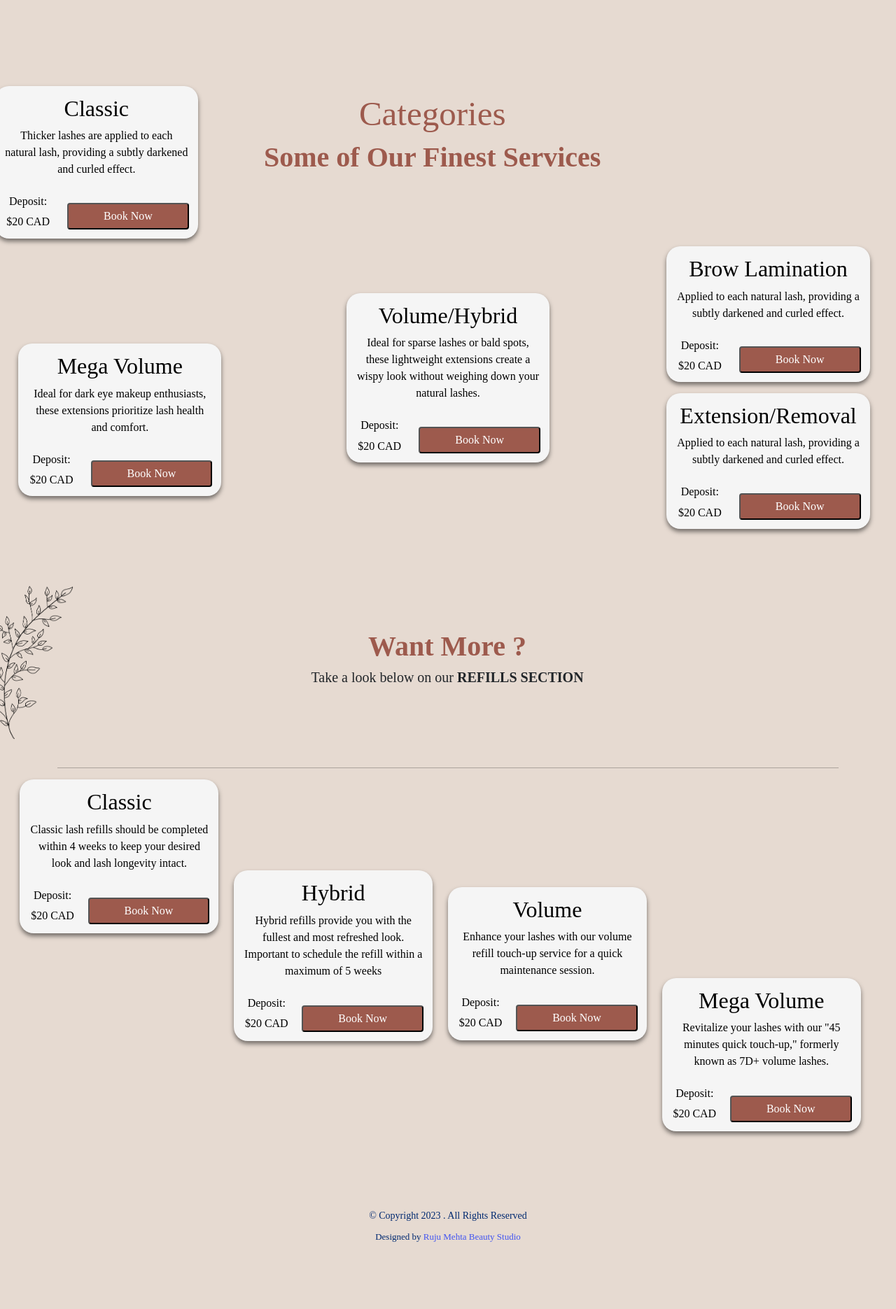
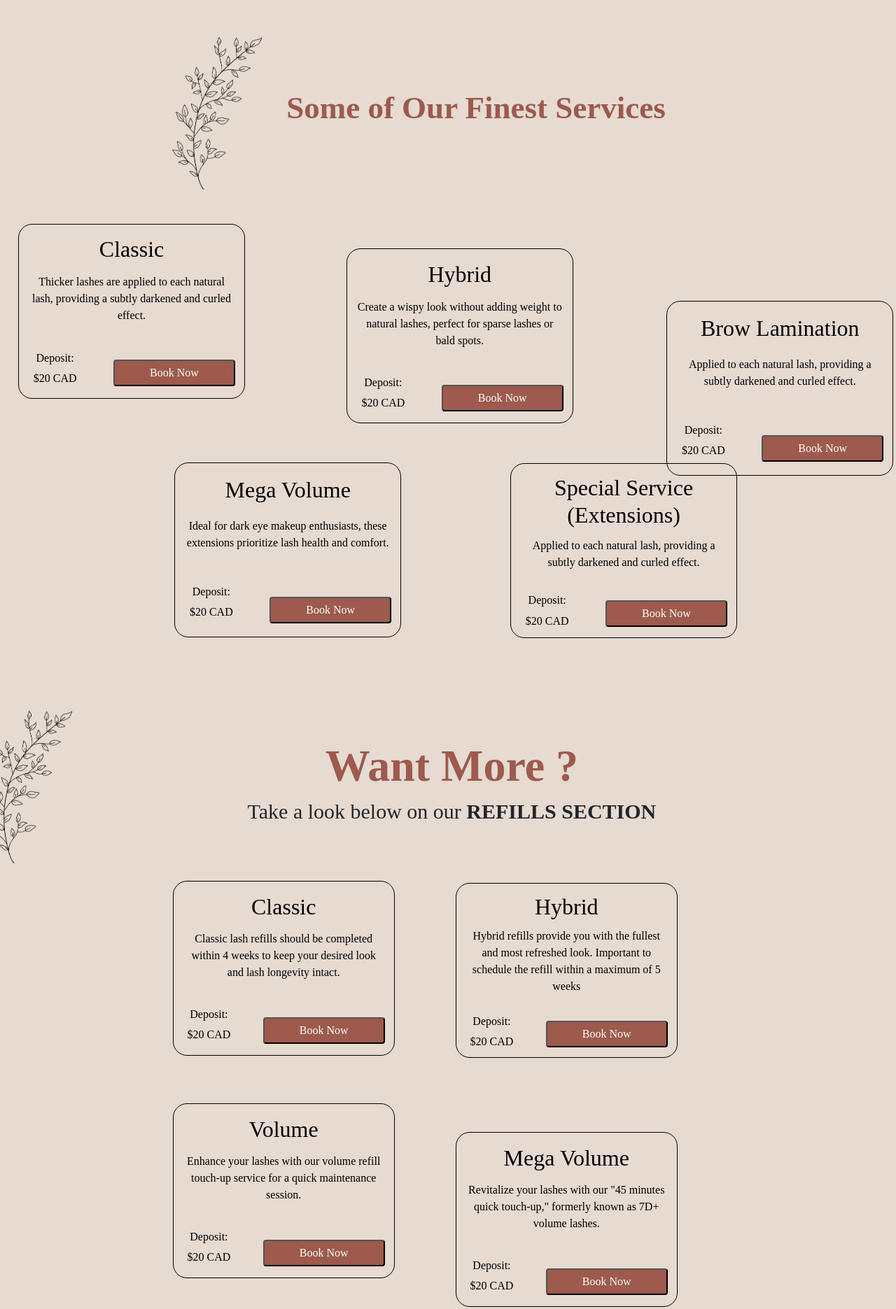
Before and after one commit to Viren-WorkPlace/cosmetic, a plain HTML site: page inner-page.html in a window 1280 px wide. Shown: the part 720-2591 px from the top of the page at 70% size. Before the commit the page ends 2528 px from the top, so only its background shows below. Drawn offline with Linux system fonts and the light colour scheme.

Commit message:
changes needed

```diff
--- a/assets/css/style.css
+++ b/assets/css/style.css
@@ -1651,7 +1651,7 @@ section  {
 }
 
 .contact .info-box h3 {
-  font-size: 20px;
+  font-size: 25px;
   color: #000;
   font-weight: 700;
   margin: 20px 0 10px 0;
@@ -1660,7 +1660,7 @@ section  {
 .contact .info-box p {
   padding: 0;
   line-height: 24px;
-  font-size: 14px;
+  font-size: 19px;
   margin-bottom: 0;
 }
 
--- a/assets/css/style2.css
+++ b/assets/css/style2.css
@@ -12,11 +12,10 @@
 
     .refill-card {
         margin-bottom: 20px;
-        height: 97%;
+        height: 250px;
         border-radius: 20px;
-        width: 26%;
-        box-shadow: 0 4px 6px rgba(0, 0, 0, 0.5);
-        background-color: whitesmoke;
+        width: 29%;
+        border: 1px solid black;
         color: black;
       }
     .card-body {
@@ -85,24 +84,48 @@
     }
 
     .refill-card-1 {
-        margin-left: -6%;
+        margin-left: 14%;
     }
 
     .refill-card-2 {
-        margin-left: 22%;
-        margin-top: -10%;
+        margin-left: 51%;
+        margin-top: -16.7rem;
     }
 
     .refill-card-3 {
-        margin-left: 50%;
-        margin-top: -22%;
+        margin-left: 14%;
+        margin-top: 6%;
     }
     .refill-card-4 {
-        margin-left: 78%;
-        margin-top: -10%;
+        margin-left: 51%;
+        margin-top: -21%;
     }
 
     button:hover{
         transform: scale(1.1);
 
     }
+
+    .service-card-1{
+        margin-left: -5%;
+    }
+
+    .service-card-2{
+        margin-left: 37%;
+        margin-top: -21%;
+    }
+
+    .service-card-3{
+        margin-left: 78%;
+        margin-top: -45%;
+    }
+
+    .service-card-4{
+        margin-left: 15%;
+        margin-top: 5%;
+    }
+
+    .service-card-5{
+        margin-left: 58%;
+        margin-top: -16.8rem;
+    }
--- a/inner-page.html
+++ b/inner-page.html
@@ -109,14 +109,22 @@
       </div>
       <br><br>
 
+      <div style="display: flex; justify-content: center; align-items: center;">
+        <div style="display: flex; flex-direction: row; align-items: center;">
+          <div style="flex: 0 0 auto; margin-left: -9%;">
+            <img src="assets/img/design.png" alt="About Image" style="height: 227px;">
+          </div>
+          <div style="flex: 1 1 auto;">
+            <h1 style="font-family: 'Montserrat'; color: #9D5A4D; text-align: center; font-size: 45px;"><b>Some of Our Finest Services</b></h1>
+          </div>
+        </div>
+      </div>
+      <br><br>
 
       <div class="container" data-aos="fade-up">
-        <div class="" data-aos="fade-up" data-aos-delay="400" style="color: #9D5A4D;">
-          <h1 style="text-align: center; margin-right: 4%; margin-top: 8%; font-size: 49px;font-family: 'Montserrat';">Categories<b></b></h1>
-          <h1 style="text-align: center; margin-right: 4%;font-family: 'Montserrat';"><b>Some of Our Finest Services</b></h1>
 
           <div>
-            <div class="refill-card" style = "margin-left: -8%; margin-top: -12%;"  data-aos="fade-left" data-aos-duration="1000">
+            <div class="refill-card service-card-1"  data-aos="fade-left" data-aos-duration="1000">
               <div class="card-body">
                 <h2>Classic</h2>
                 <div class="">
@@ -140,12 +148,12 @@
 
 
           <div>
-            <div class="refill-card"style = "margin-left: 37%; margin-top:7%;"  data-aos="fade-up" data-aos-duration="1100">
+            <div class="refill-card service-card-2" data-aos="fade-up" data-aos-duration="1100">
               <div class="card-body">
-                <h2>Volume/Hybrid</h2>
+                <h2>Hybrid</h2>
                 <div class="">
-                  Ideal for sparse lashes or bald spots,
-                  these lightweight extensions create a wispy look without weighing down your natural lashes.
+                  Create a wispy look without adding weight to natural lashes,
+                  perfect for sparse lashes or bald spots.
                 </div><br>
                 <div class = "deposit">
                   <h6>Deposit:</h6>
@@ -162,7 +170,7 @@
             </div>
           </div>
 
-          <div><div class="refill-card" style = " margin-left: -5%; margin-top: -17%;"  data-aos="fade-left" data-aos-duration="1200">
+          <div><div class="refill-card service-card-4"data-aos="fade-left" data-aos-duration="1200">
             <div class="card-body">
               <h2>Mega Volume</h2>
               <div class="">
@@ -185,9 +193,9 @@
           </div>
 
           <div>
-            <div class="refill-card" style = "margin-left: 78%; margin-top: -15%;" data-aos="fade-right" data-aos-duration="1300">
+            <div class="refill-card service-card-5" data-aos="fade-right" data-aos-duration="1300">
               <div class="card-body">
-                <h2>Extension/Removal</h2>
+                <h2>Special Service (Extensions)</h2>
                 <div class="">
                   Applied to each natural lash, providing a subtly darkened and curled effect.
                 </div><br>
@@ -209,7 +217,7 @@
           </div>
 
           <div>
-            <div class="refill-card" style = "margin-left: 78%; margin-top: -38%;"  data-aos="fade-right" data-aos-duration="1300">
+            <div class="refill-card service-card-3" data-aos="fade-right" data-aos-duration="1300">
               <div class="card-body">
                 <h2>Brow Lamination</h2>
                 <div class="">
@@ -239,22 +247,21 @@
           <!-- </div> -->
         </div>
       </div>
-      <br><br><br><br><br><br><br><br>
-      <div class="container" data-aos="fade-up">
+
+      <div class="container" style="margin-top: 20%;" data-aos="fade-up">
 
       <br><br><br>
       <div style="display: flex; justify-content: center; align-items: center;">
         <div style="display: flex; flex-direction: row; align-items: center;">
-          <div style="flex: 0 0 auto; margin-left: -77%;">
+          <div style="flex: 0 0 auto; margin-left: -43%;">
             <img src="assets/img/design.png" alt="About Image" style="height: 227px;">
           </div>
-          <div style="flex: 1 1 auto; margin-left: 50%;">
-            <h1 style="font-family: 'Montserrat'; color: #9D5A4D; text-align: center;"><b>Want More ?</b></h1>
-            <h5 style="text-align: center;">Take a look below on our <b>REFILLS SECTION</b></h5>
+          <div style="flex: 1 1 auto; margin-left: 25%;">
+            <h1 style="font-family: 'Montserrat'; color: #9D5A4D; text-align: center; font-size: 64px;"><b>Want More ?</b></h1>
+            <h5 style="text-align: center; font-size: 30px;">Take a look below on our <b>REFILLS SECTION</b></h5>
           </div>
         </div>
       </div><br>
-      <hr style="border-top: 1px solid black;">
       <div class="container">
         <!-- <div class="row gx-0"> -->
           <!-- <div class="col-lg-4"> -->
```
Also changed, not shown: index.html (+79 -89 lines), 1 other file.
